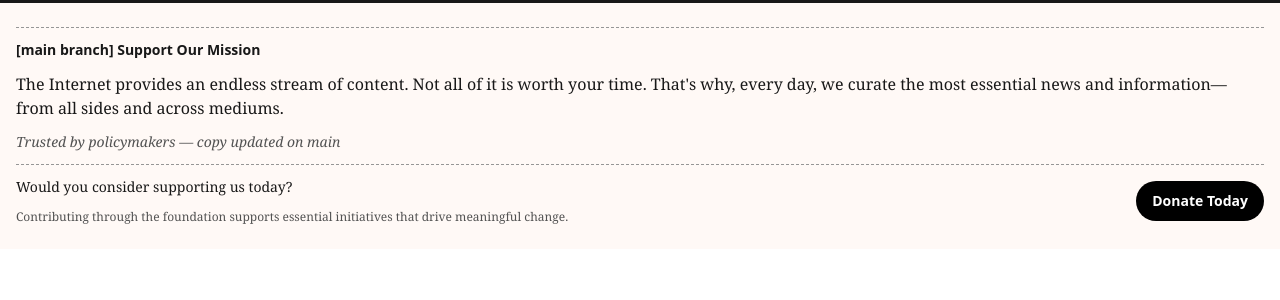
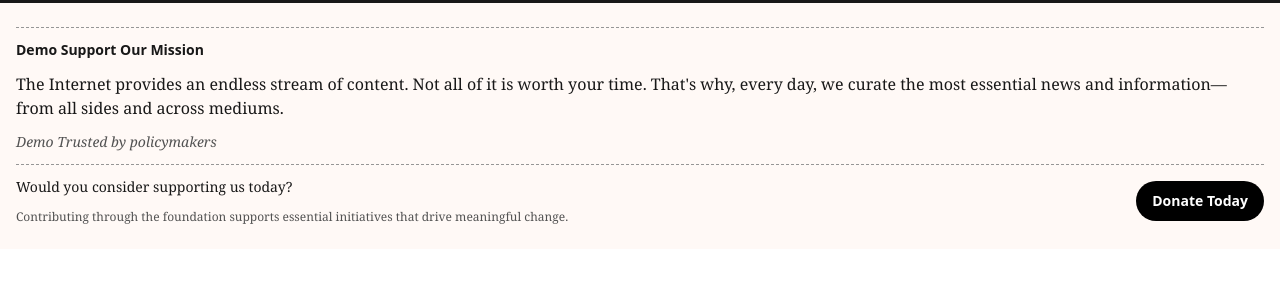
Before and after one commit to chemagaton24/Copilot-Training, a Next.js app: page / in a window 1280 px wide. Shown: the top 300 px of the page. Built offline with nearby package versions, Linux system fonts and the light colour scheme; a web font is replaced by a local one.

Commit message:
Update DonationDrive.mocks.tsx

```diff
--- a/src/components/frontend/ui/DonationDrive/DonationDrive.mocks.tsx
+++ b/src/components/frontend/ui/DonationDrive/DonationDrive.mocks.tsx
@@ -1,7 +1,7 @@
 import type { DonationDriveProps } from "./DonationDrive";
 
 const defaultDonationDriveMock: DonationDriveProps = {
-  title: "[main branch] Support Our Mission",
+  title: "Demo Support Our Mission",
   description: (
     <p>
       The Internet provides an endless stream of content. Not all of it is worth your time.
@@ -9,7 +9,7 @@ const defaultDonationDriveMock: DonationDriveProps = {
       sides and across mediums.
     </p>
   ),
-  tagline: "Trusted by policymakers — copy updated on main",
+  tagline: "Demo Trusted by policymakers",
   supportingText: "Would you consider supporting us today?",
   additionalText:
     "Contributing through the foundation supports essential initiatives that drive meaningful change.",
```
